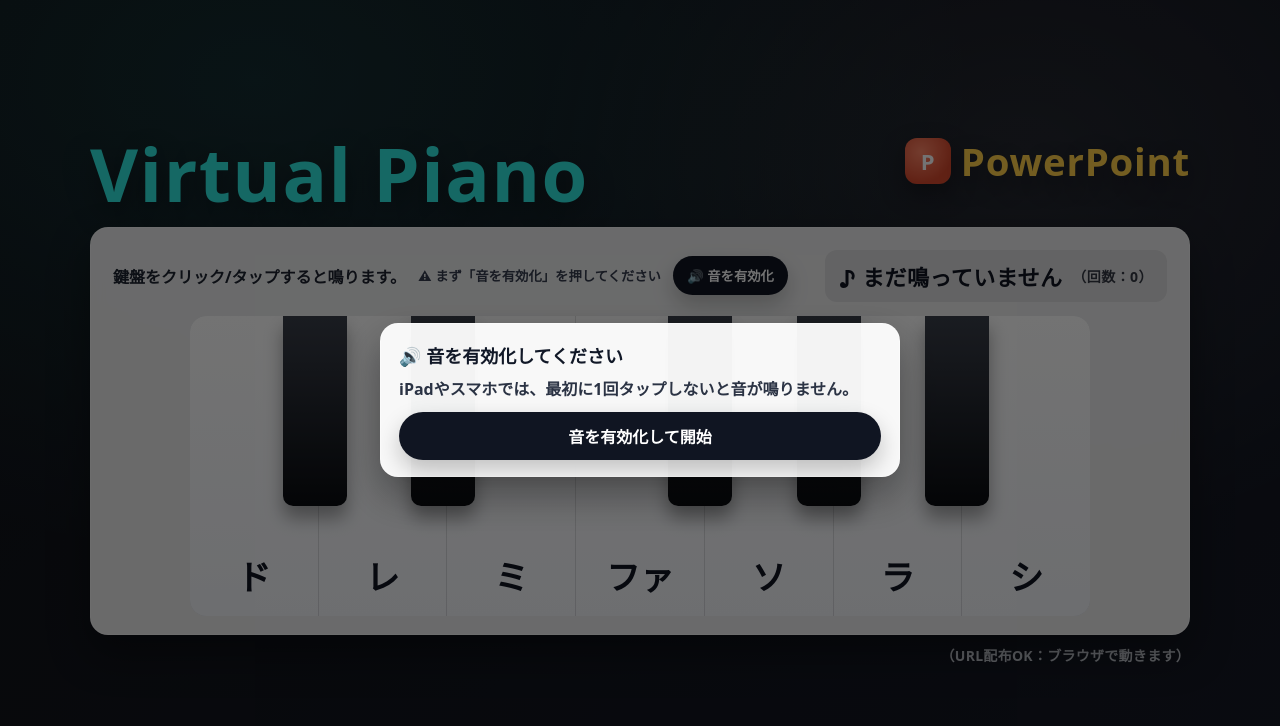
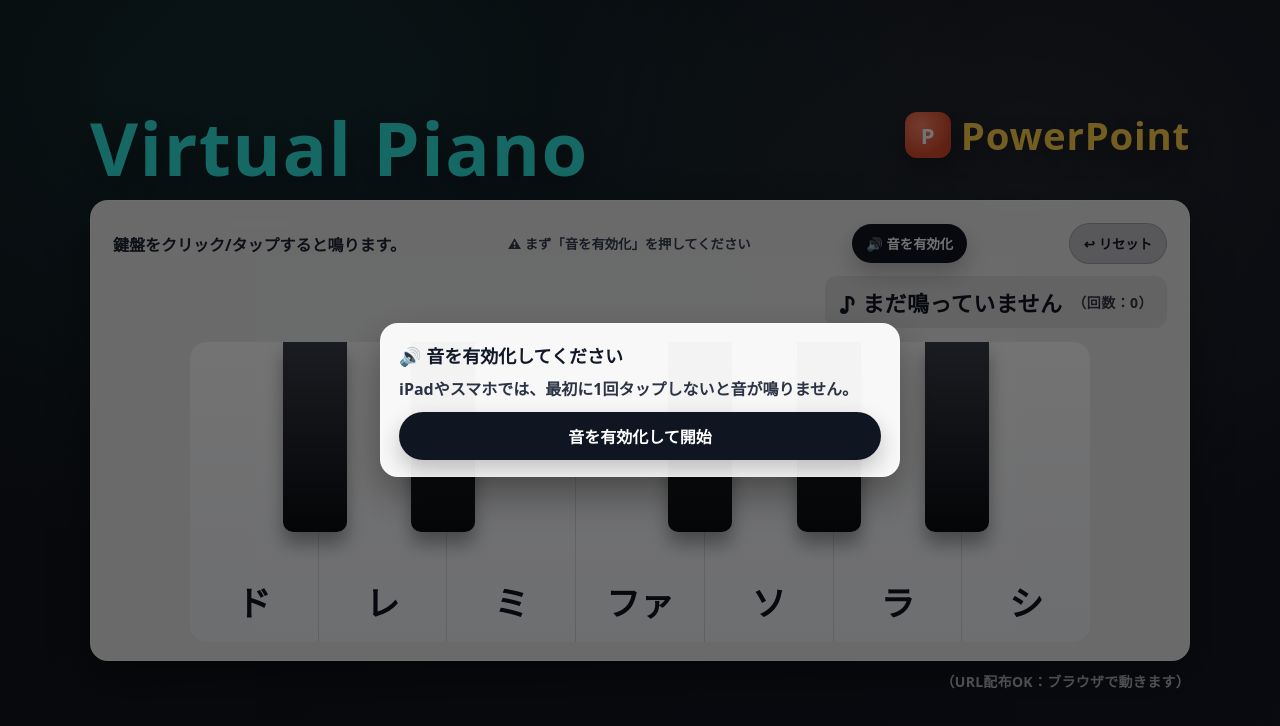
Before and after one commit to inabamichio0218-arch/pianolesson, a plain HTML site: page index.html in a window 1280 px wide. Drawn offline with Linux system fonts and the light colour scheme.

Commit message:
Update index.html

```diff
--- a/index.html
+++ b/index.html
@@ -275,6 +275,14 @@
     .overlayCard p{ margin: 0 0 12px; font-weight: 800; color:#2b3344; }
     .overlayCard .btn{ width:100%; padding: 12px 14px; font-size: 16px; }
     .hide{ display:none !important; }
+    .btnSub{
+  background: rgba(16,21,34,.18);
+  color:#101522;
+  box-shadow: none;
+  border: 1px solid rgba(16,21,34,.18);
+}
+.btnSub:active{ transform: translateY(1px); }
+
   </style>
 </head>
 
@@ -293,6 +301,7 @@
         <span>鍵盤をクリック/タップすると鳴ります。</span>
         <small id="info">準備中…</small>
         <button class="btn" id="reEnable" type="button">🔊 音を有効化</button>
+        <button class="btn btnSub" id="resetBtn" type="button">↩ リセット</button>
         <div id="nowNote" class="nowNote">♪ まだ鳴っていません <span class="sub">（回数：0）</span></div>
       </div>
 
@@ -457,6 +466,12 @@
 
     // Status
     document.getElementById("info").textContent = "⚠ まず「音を有効化」を押してください";
+    document.getElementById("resetBtn").addEventListener("click", ()=>{
+  playCount = 0;
+  document.getElementById("nowNote").innerHTML =
+    `♪ まだ鳴っていません <span class="sub">（回数：0）</span>`;
+});
+
   </script>
 </body>
 </html>
```
